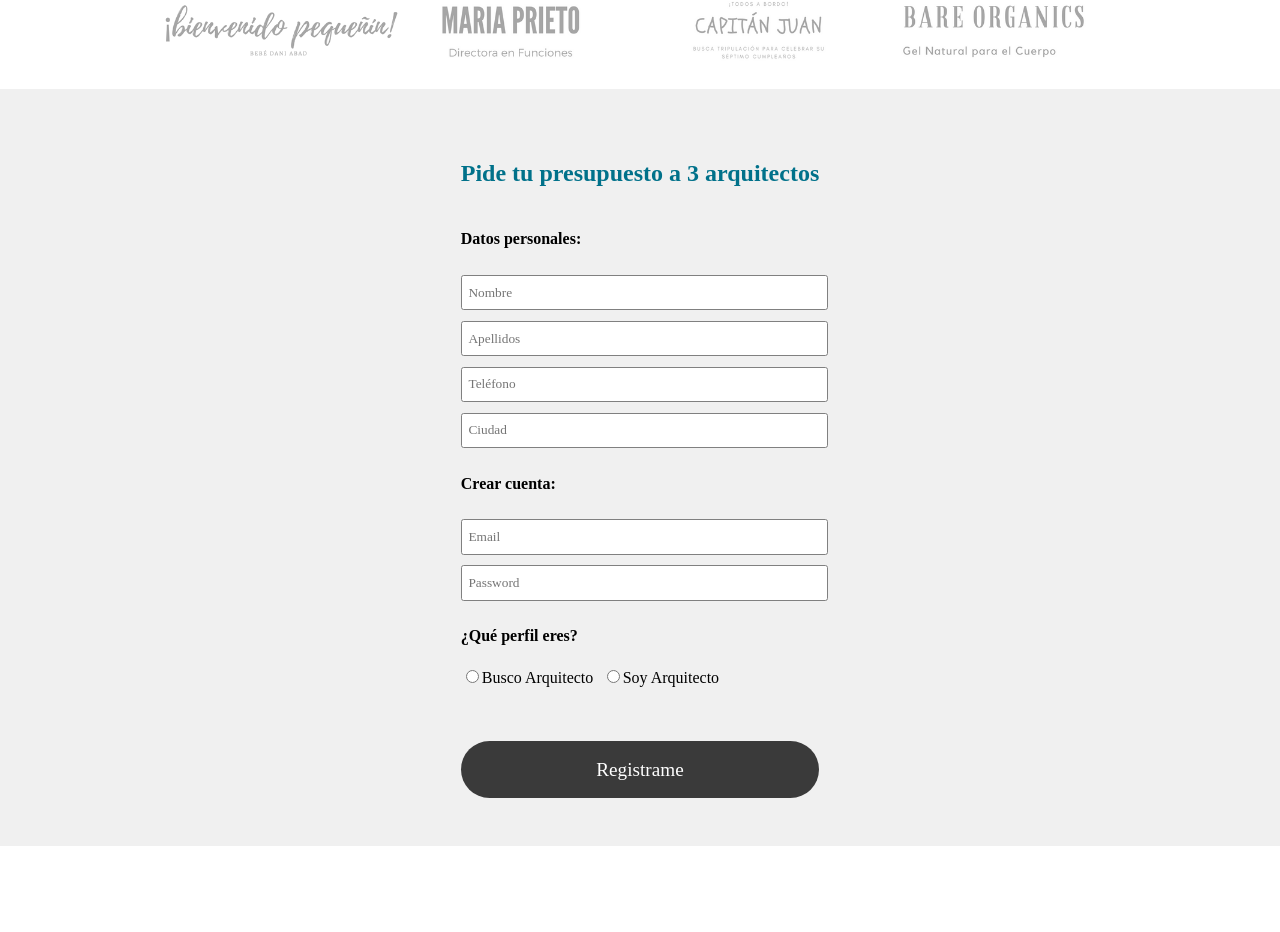
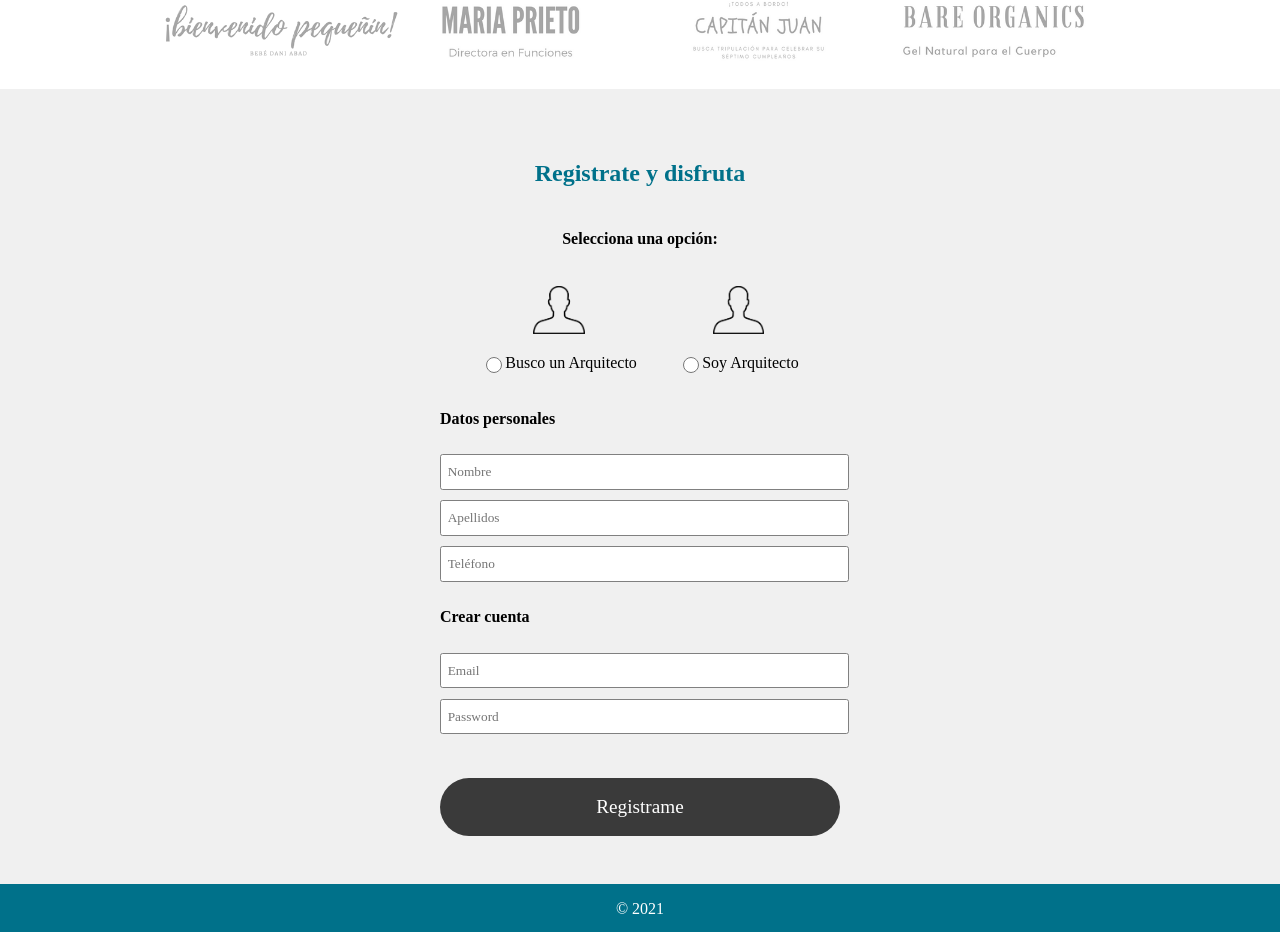
Before and after one commit to farraul/Front-React-Redux-arquitectos, a React (Create React App) app: page / in a window 1280 px wide. Shown: the part 635-1567 px from the top of the page. Before the commit the page ends 1481 px from the top, so only its background shows below. Built offline with nearby package versions, Linux system fonts and the light colour scheme.

Commit message:
create footer, and the file home the section 3 with the form its worth

```diff
--- a/src/App.js
+++ b/src/App.js
@@ -4,7 +4,7 @@ import { BrowserRouter, Route, Routes } from 'react-router-dom';
 import './App.scss';
 import Header from './Components/Header/Header';
 import Home from './Containers/Home/Home';
-
+import Footer from './Components/Footer/Footer';
 
 
 
@@ -20,6 +20,7 @@ function App() {
 
 
         </Routes>
+        <Footer/>
       </BrowserRouter>
     </div>
   );
--- a/src/App.scss
+++ b/src/App.scss
@@ -1,6 +1,8 @@
 @import 'Scss/main.scss';
 
 @import 'Components/Header/Header.scss';
+@import 'Components/Footer/Footer.scss';
+
 
 @import 'Containers/Home/Home.scss';
 
--- /dev/null
+++ b/src/Components/Footer/Footer.jsx
@@ -0,0 +1,25 @@
+import React from 'react';
+import axios from 'axios';
+import { useNavigate } from 'react-router-dom';
+//import { connect } from 'react-redux';
+import logo from '../../images/logo.png';
+
+
+
+const Footer = () => {
+
+    return (
+        <footer>
+            <div className=''>
+                <div>
+                    <p>© 2021</p>
+                </div>
+
+            </div>
+        </footer>
+    )
+
+};
+
+
+export default Footer;
--- /dev/null
+++ b/src/Components/Footer/Footer.scss
@@ -0,0 +1,7 @@
+footer {
+    background-color: #00718a;
+    height: 3em;
+    display: flex;
+    justify-content: center;
+    color: white;
+}
--- a/src/Containers/Home/Home.jsx
+++ b/src/Containers/Home/Home.jsx
@@ -6,22 +6,32 @@ import brand2 from '../../images/brand-2.png';
 import brand3 from '../../images/brand-3.png';
 import brand4 from '../../images/brand-4.png';
 import brand5 from '../../images/brand-5.png';
+import face_icon from '../../images/face-icon.jpg';
 //import { connect } from 'react-redux';
+
 
 const Home = () => {
 
     //Hooks
     const [button_send_data, setbutton_send_data] = useState(<div className="sendButton-no-ready">Registrame</div>);
     const [user, setUser] = useState({
+        rol: '',
+        //USERS
+        u_title_order_client: '',
+        u_description_order_client: '',
+        u_data_to_work: '',
+        u_city: '',
+        //ARCHITECT
+        a_web_site: '',
+        a_description_experience_arquitect: '',
+        //PERSONAL DATA
         name: '',
         username: '',
         telf: '',
-        city: '',
-        rol: '',
-        description_order_client: '',
-        description_experience_arquitect: '',
+        //ACCOUNT
+        email: '',
         password: '',
-        email: '',
+
     });
     const [inputs_data_form, setinputs_data_form] = useState({
         name: '',
@@ -38,12 +48,11 @@ const Home = () => {
 
     useEffect(() => {
         if (ready_data_user.name == true && ready_data_user.email == true && ready_data_user.telf == true && ready_data_user.password == true) {
-            setbutton_send_data(<div className="sendButton" /*onClick={() => enviaDatosRegistro()}*/>Registrame</div>);
+            setbutton_send_data(<div className="sendButton" onClick={() => send_data_backend()}>Registrame</div>);
         } else {
             setbutton_send_data(<div className="sendButton-no-ready">Registrame</div>);
         }
 
-        console.log("hay: ", user.rol)
 
     }, [inputs_data_form]);
 
@@ -51,15 +60,14 @@ const Home = () => {
     //Manejadores o Handlers
     const userHandler = (e) => {
         setUser({ ...user, [e.target.name]: e.target.value });
-        console.log("hay: ", user.rol)
+        console.log("hay: ", user)
     }
 
     const validate_inputs = (e) => {
 
         switch (e.target.name) {
             case 'name':
-                console.log('case name length ', e.target.value.length);
-                console.log('e', e.target.value);
+
                 //regex para solo letras y más de 4 letras
                 if ((e.target.value.length >= 4) && (/^[a-z]+$/gi.test(e.target.value))) { // && (/^[a-z]/gi.test(user.name))
 
@@ -155,6 +163,51 @@ const Home = () => {
         }
     }
 
+    const send_data_backend = async () => {
+
+        if (ready_data_user.name && ready_data_user.email && ready_data_user.telf && ready_data_user.password) {
+
+            //Generación del body
+            let body = {
+
+                rol: user.rol,
+                //users
+                u_description_order_client: user.u_description_order_client,
+                u_title_order_client: user.u_title_order_client,
+                u_data_to_work: user.u_data_to_work,
+                u_city: user.u_city,
+                //arquitect
+                a_web_site: user.a_web_site,
+                a_description_experience_arquitect: user.a_description_experience_arquitect,
+                //
+                name: user.name,
+                username: user.username,
+                telf: user.telf,
+                //account
+                email: user.email,
+                password: user.password,
+            }
+
+            //Conexion a axios y envio de datos
+            console.log("ENVIANDO AL BACKEND ESTO....", body);
+            /* try {
+                 let res = await axios.post("https://app-movies-mongoose.herokuapp.com/api/signup", body);
+                 console.log("imprimir res: ", res)
+                 //Guardado de datos en localStorage
+                 localStorage.setItem("datosLogin", JSON.stringify(res.data.user));
+                 setmsgError("Usuario registrado con éxito");
+
+                 history("/login");
+             } catch (error) {
+                 console.log(error)
+             }*/
+
+        } else {
+            console.log("no es todo true");
+        }
+
+    };
+
     return (
         <div>
 
@@ -191,56 +244,81 @@ const Home = () => {
             </div>
 
             <div className='home-section-3'>
-                <div>
-                    <p className='home-ask-3-architects'>Pide tu presupuesto a 3 arquitectos</p>
+                <div className='home-section3-form-width'>
+                    <p className='home-ask-3-architects'>Registrate y disfruta</p>
                     <div className="home-form-fields-div">
-                    <h4>Datos personales:</h4>
+
+
+                        <div className='home-form-full-w'>
+                            <h4 className='home-section3-h4'>Selecciona una opción:</h4>
+                            <div className='home-input arquitect'>
+
+
+                                <div>
+                                    <div>
+                                        <p className='p-face-icon'>
+                                            <img className="face_icon" src={face_icon} alt="icon face" />
+                                        </p>
+                                    </div>
+                                    <div className='home-section3-radio-text'>
+                                        <input onChange={e => { validate_inputs(e); userHandler(e) }} type="radio" id="rol" name="rol" value="usuario"></input>
+                                        <label htmlFor="usuario">Busco un Arquitecto</label>
+                                    </div>
+                                </div>
+
+                                <div>
+                                    <div>
+                                        <p className='p-face-icon'>
+                                            <img className="face_icon" src={face_icon} alt="icon face" />
+                                        </p>
+                                    </div>
+                                    <div className='home-section3-radio-text'>
+                                        <input onChange={e => { validate_inputs(e); userHandler(e) }} type="radio" id="rol" name="rol" value="arquitecto"></input>
+                                        <label htmlFor="arquitecto">Soy Arquitecto</label>
+                                    </div>
+
+                                </div>
+                            </div>
+
+                        </div>
+                        {user.rol == "usuario" ?
+                            <div>
+                                <p className='home-form-budget-p'>Titulo</p>
+                                <div className='home-form-full-w'><input onChange={e => { validate_inputs(e); userHandler(e) }} className="home-form-fields" type='text' name='u_title_order_client' title='u_title_order_client' lenght='30' placeholder='Reforma cocina, planos edificio, construcción de...' /></div>
+                                <p className='home-form-budget-p'>Descripción</p>
+                                <div className='home-form-full-w'><textarea onChange={e => { validate_inputs(e); userHandler(e) }} className=" no-height home-form-fields no-height" type='text-area' name='u_description_order_client' title='u_description_order_client' lenght='30' placeholder='Tenemos unas casa de 140 m2 y queremos cambiar...' rows="6" cols="50" /></div>
+                                <div className='home-form-city-date'>
+                                    <div>
+                                        <p className='home-form-budget-p'>Localidad</p>
+                                        <div className='home-form-full-w'><input onChange={e => { validate_inputs(e); userHandler(e) }} className="home-form-fields" type='text' name='u_city' title='u_city' lenght='30' placeholder='Valencia, Madrid, Gandia..' /></div>
+                                    </div>
+                                    <div>
+                                        <p className='home-form-budget-p'>¿Sabes la fecha aproximada?</p>
+                                        <div className='home-form-full-w'><input onChange={e => { validate_inputs(e); userHandler(e) }} className="home-form-fields" type="date" name="u_data_to_work" step="1"></input></div>
+                                    </div>
+                                </div>
+                            </div>
+                            : null}
+
+                        {user.rol == "arquitecto" ?
+                            <div>
+                                <div className='home-form-full-w'><input onChange={e => { validate_inputs(e); userHandler(e) }} className="home-form-fields" type='text' name='a_web_site' title='a_web_site' lenght='30' placeholder='Página web' /></div>
+                                <div className='home-form-full-w'><textarea onChange={e => { validate_inputs(e); userHandler(e) }} className=" no-height home-form-fields no-height" type='text-area' name='a_description_experience_arquitect' title='a_description_experience_arquitect' lenght='30' placeholder='Pequeña descripcion de tu experiencia laboral' rows="6" cols="50" /></div>
+                            </div>
+                            : null}
+                        <h4>Datos personales</h4>
                         <div className='home-form-full-w'><input onChange={e => { validate_inputs(e); userHandler(e) }} className="home-form-fields" type='text' name='name' title='name' lenght='30' placeholder='Nombre' /></div>
                         <div className='home-form-fields-ok'>{inputs_data_form.name}</div>
                         <div className='home-form-full-w'><input onChange={e => { validate_inputs(e); userHandler(e) }} className="home-form-fields" type='text' name='username' title='username' lenght='30' placeholder='Apellidos' /></div>
 
                         <div className='home-form-full-w'><input onChange={e => { validate_inputs(e); userHandler(e) }} className="home-form-fields" type='text' name='telf' title='telf' lenght='30' placeholder='Teléfono' /></div>
                         <div className='home-form-fields-ok'>{inputs_data_form.telf}</div>
-                        <div className='home-form-full-w'><input onChange={e => { validate_inputs(e); userHandler(e) }} className="home-form-fields" type='text' name='city' title='city' lenght='30' placeholder='Ciudad' /></div>
 
-                        <h4>Crear cuenta:</h4>
+                        <h4>Crear cuenta</h4>
                         <div className='home-form-full-w'><input onChange={e => { validate_inputs(e); userHandler(e) }} className="home-form-fields" type='email' name='email' title='email' lenght='30' placeholder='Email' /></div>
                         <div className='home-form-fields-ok'>{inputs_data_form.email}</div>
                         <div className='home-form-full-w'><input onChange={e => { validate_inputs(e); userHandler(e) }} className="home-form-fields" type='password' name='password' title='password' lenght='30' placeholder='Password' /></div>
                         <div className='home-form-fields-ok'>{inputs_data_form.password}</div>
-
-                        <div className='home-form-full-w'>
-                            <h4>¿Qué perfil eres?</h4>
-                            <div className='home-input arquitect'>
-                                <input onChange={e => { validate_inputs(e); userHandler(e) }} type="radio" id="rol" name="rol" value="usuario"></input>
-                                <label htmlFor="usuario">Busco Arquitecto</label>
-                                <input onChange={e => { validate_inputs(e); userHandler(e) }} type="radio" id="input-rol-arquitect" name="rol" value="arquitecto"></input>
-                                <label htmlFor="arquitecto">Soy Arquitecto</label>
-                            </div>
-                        </div>
-                        {user.rol == "usuario" ?
-                            <div>
-                                <p className='home-form-budget-p'>Titulo</p>
-                                <div className='home-form-full-w'><input className="home-form-fields" type='text' name='title_order_client' title='title_order_client' lenght='30' placeholder='Reforma cocina, planos edificio, construcción de...' /></div>
-                                <p className='home-form-budget-p'>Localidad</p>
-                                <div className='home-form-full-w'><input className="home-form-fields" type='text' name='title_order_client' title='title_order_client' lenght='30' placeholder='Valencia, Madrid, Gandia..' /></div>
-                                <p className='home-form-budget-p'>Descripción</p>
-                                <div className='home-form-full-w'><textarea className=" no-height home-form-fields no-height" type='text-area' name='description_order_client' title='description_order_client' lenght='30' placeholder='Tenemos unas casa de 140 m2 y queremos cambiar...' rows="6" cols="50" /></div>
-
-                            </div>
-                            : null}
-
-                        {user.rol == "arquitecto" ?
-                            <div>
-                                <div className='home-form-full-w'><input className="home-form-fields" type='text' name='web_site' title='web_site' lenght='30' placeholder='Página web' /></div>
-                                <div className='home-form-full-w'><textarea className=" no-height home-form-fields no-height" type='text-area' name='description_experience-arquitect' title='description_experience_arquitect' lenght='30' placeholder='Pequeña descripcion de tu experiencia laboral' rows="6" cols="50" /></div>
-                            </div>
-                            : null}
-
-
-
-
-
                         {button_send_data}
                     </div>
                 </div>
--- a/src/Containers/Home/Home.scss
+++ b/src/Containers/Home/Home.scss
@@ -9,8 +9,6 @@ flex-direction: column;
 background-image: url(../../images/home-section-1.png);
 background-size: cover;
 }
-
-
 .home-title {
 font-size: 2em;
 color: white;
@@ -125,6 +123,8 @@ cursor: no-drop;
 }
 .home-input.arquitect {
 margin: 1em 0em;
+display: flex;
+justify-content: space-evenly;
 }
 #input-rol-arquitect{
 margin-left: 1em;
@@ -147,3 +147,30 @@ p.home-form-budget-p {
 line-height: 0;
 font-size: 0.9em;
 }
+.home-form-city-date {
+display: flex;
+flex-direction: row;
+justify-content: space-between;
+}
+textarea.no-height.home-form-fields.no-height {
+padding: 0.5em 0em 0em 0.5em;
+}
+.home-section3-form-width{
+width: 25em;
+}
+.face_icon {
+height: 3em;
+}
+.home-section3-h4 {
+text-align: center;
+}
+.p-face-icon {
+text-align: center;
+}
+input#rol {
+height: 1.2em;
+width: 1.2em;
+}
+.home-section3-radio-text {
+    display: flex;
+}
```
Also changed, not shown: src/images/face-icon.jpg (added). Lines whose indentation alone changed are shown as unchanged.
